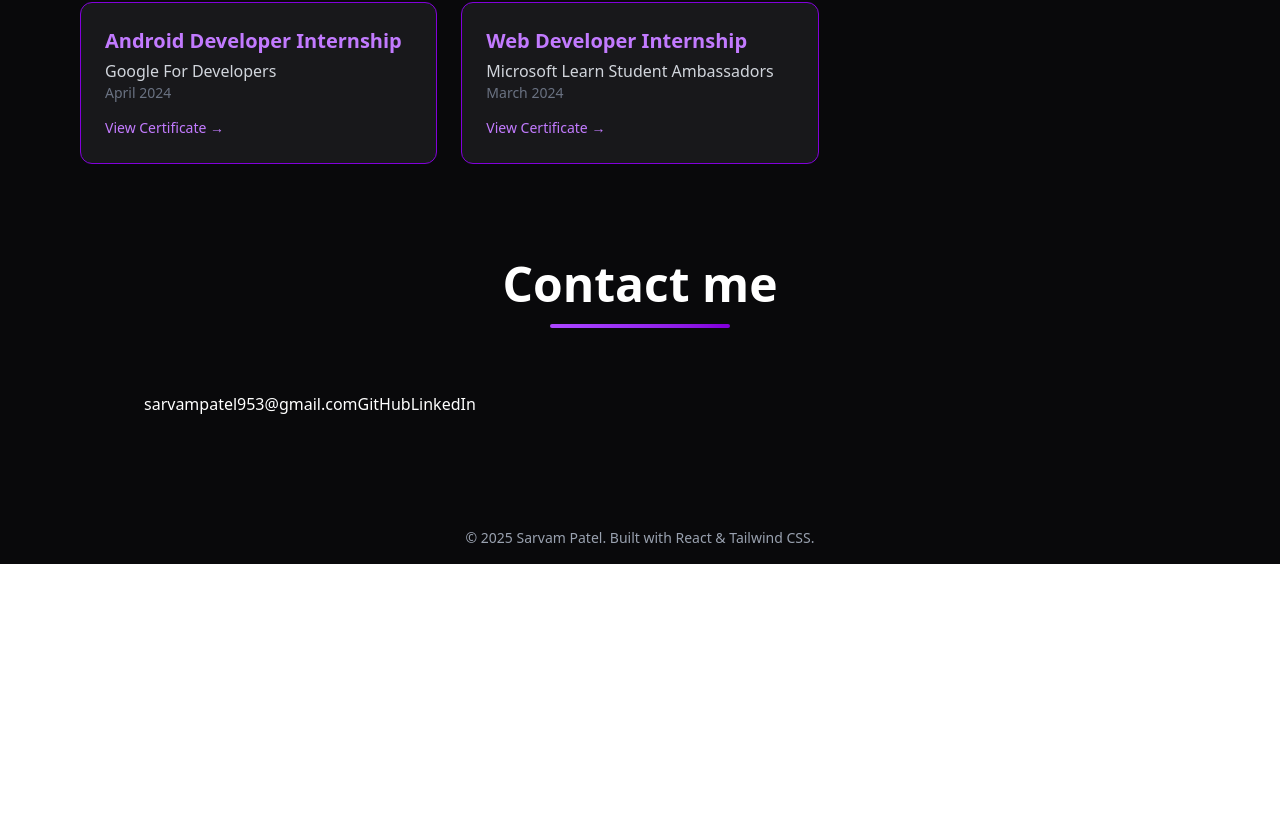
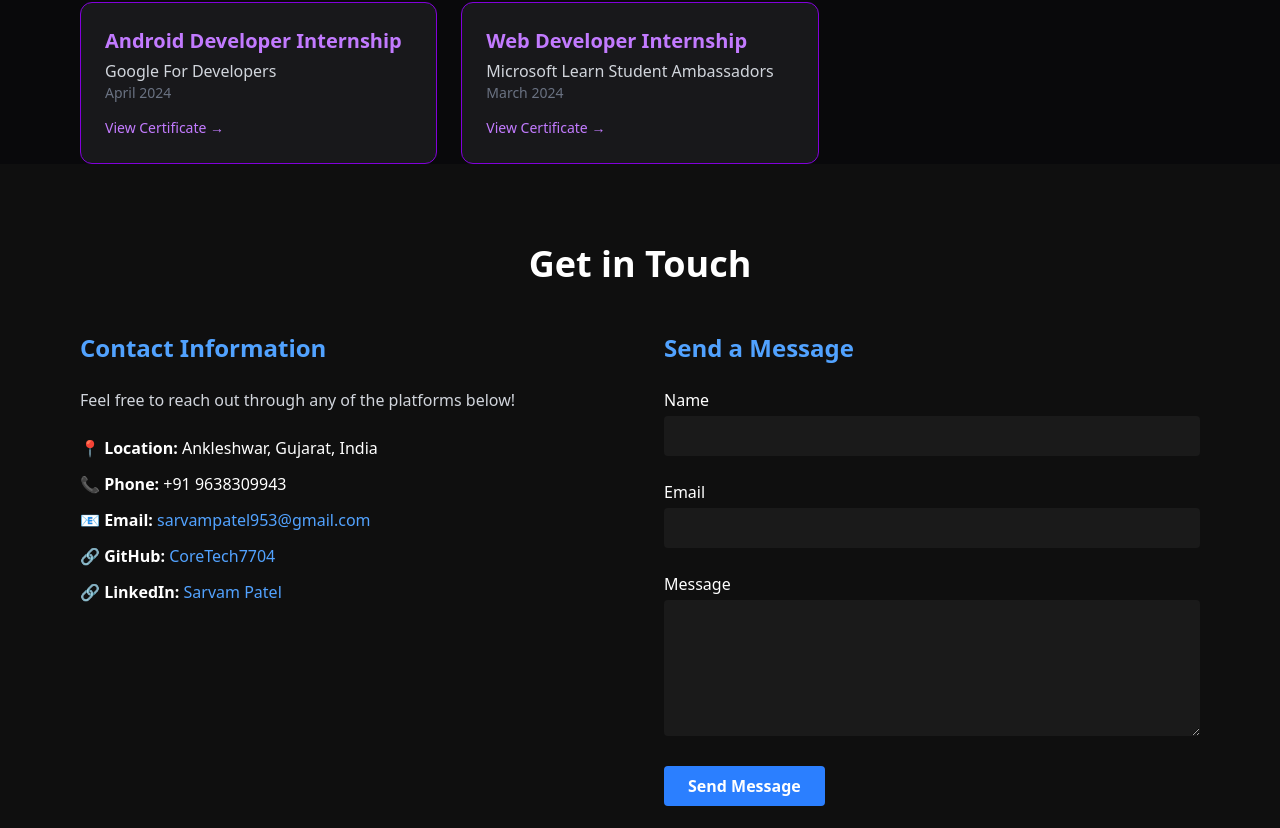
Before and after one commit to CoreTech7704/Portfoliosite, a React (Vite) app: page / in a window 1280 px wide. Shown: the part 4852-5680 px from the top of the page. Before the commit the page ends 5416 px from the top, so only its background shows below. Built offline with nearby package versions, Linux system fonts and the light colour scheme.

Commit message:
Contact me section partitian added

```diff
--- a/src/components/Contact.jsx
+++ b/src/components/Contact.jsx
@@ -1,18 +1,54 @@
 const Contact = () => {
   return (
-    <div id="contact">
-      <section className="max-w-6xl mx-auto px-4 md:px-20 mt-24">
-      <div className="text-center mb-16">
-        <h2 className="text-5xl font-bold mb-4">Contact me</h2>
-        <div className="h-1 w-45 bg-gradient-to-r from-purple-500 to-purple-700 rounded-full mt-2 mx-auto" />
+    <section id="contact" className="py-20 px-6 md:px-20 bg-[#0f0f0f] text-white">
+      <h2 className="text-4xl font-bold text-center mb-12">
+        Get in Touch
+      </h2>
+      <div className="flex flex-col md:flex-row md:justify-between gap-12">
+        {/* Left Side - Contact Info */}
+        <div className="md:w-1/2 space-y-6">
+          <h3 className="text-2xl font-semibold text-blue-400">Contact Information</h3>
+          <p className="text-gray-300">
+            Feel free to reach out through any of the platforms below!
+          </p>
+          <div className="space-y-3">
+            <p><strong>📍 Location:</strong> Ankleshwar, Gujarat, India</p>
+            <p><strong>📞 Phone:</strong> +91 9638309943</p>
+            <p><strong>📧 Email:</strong> <a href="mailto:sarvampatel953@gmail.com" className="text-blue-400 hover:underline">sarvampatel953@gmail.com</a></p>
+            <p><strong>🔗 GitHub:</strong> <a href="https://github.com/CoreTech7704" target="_blank" className="text-blue-400 hover:underline">CoreTech7704</a></p>
+            <p><strong>🔗 LinkedIn:</strong> <a href="https://linkedin.com/in/sarvam-patel" target="_blank" className="text-blue-400 hover:underline">Sarvam Patel</a></p>
+          </div>
+        </div>
+
+        {/* Right Side - Contact Form */}
+        <div className="md:w-1/2">
+          <h3 className="text-2xl font-semibold text-blue-400 mb-6">Send a Message</h3>
+          <form action="https://formspree.io/f/xzbldjwk" method="POST" className="space-y-6">
+            <div>
+              <label htmlFor="name" className="block mb-1">Name</label>
+              <input type="text" id="name" name="name" required
+                className="w-full px-4 py-2 rounded bg-[#1a1a1a] text-white focus:outline-none focus:ring-2 focus:ring-blue-500"
+              />
+            </div>
+            <div>
+              <label htmlFor="email" className="block mb-1">Email</label>
+              <input type="email" id="email" name="email" required
+                className="w-full px-4 py-2 rounded bg-[#1a1a1a] text-white focus:outline-none focus:ring-2 focus:ring-blue-500"
+              />
+            </div>
+            <div>
+              <label htmlFor="message" className="block mb-1">Message</label>
+              <textarea id="message" name="message" rows="5" required
+                className="w-full px-4 py-2 rounded bg-[#1a1a1a] text-white focus:outline-none focus:ring-2 focus:ring-blue-500"
+              ></textarea>
+            </div>
+            <button type="submit" className="bg-blue-500 hover:bg-blue-600 px-6 py-2 rounded font-semibold">
+              Send Message
+            </button>
+          </form>
+        </div>
       </div>
-      <div>
-        <a href="mailto:sarvampatel953@gmail.com">sarvampatel953@gmail.com</a>
-        <a href="https://github.com/CoreTech7704" target="_blank">GitHub</a>
-        <a href="https://linkedin.com/in/sarvam-patel" target="_blank">LinkedIn</a>
-      </div>
-      </section>
-    </div>
+    </section>
   );
 };
 
```
